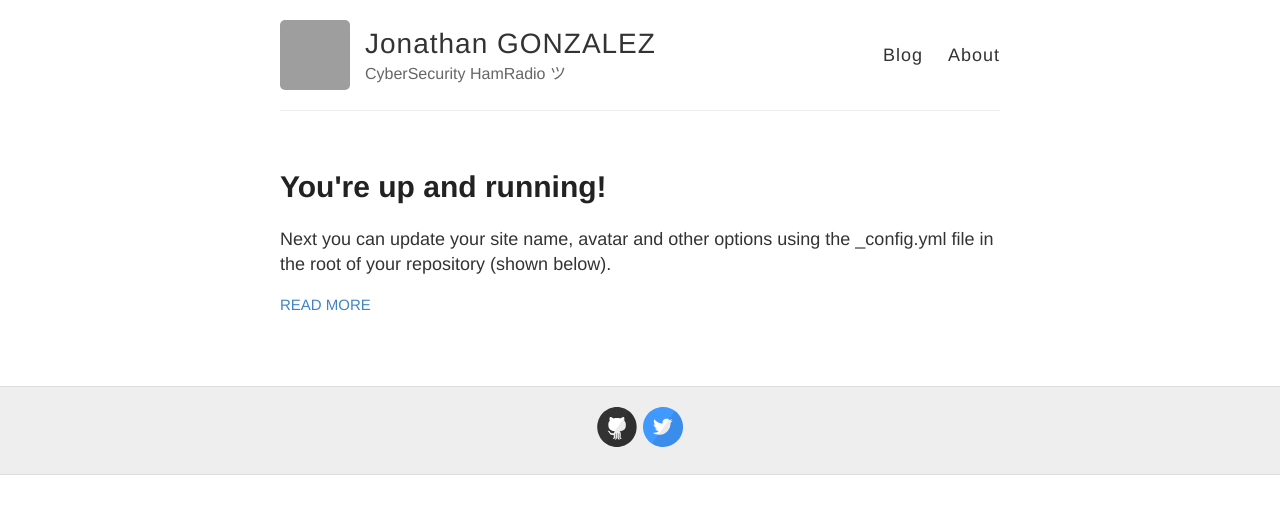
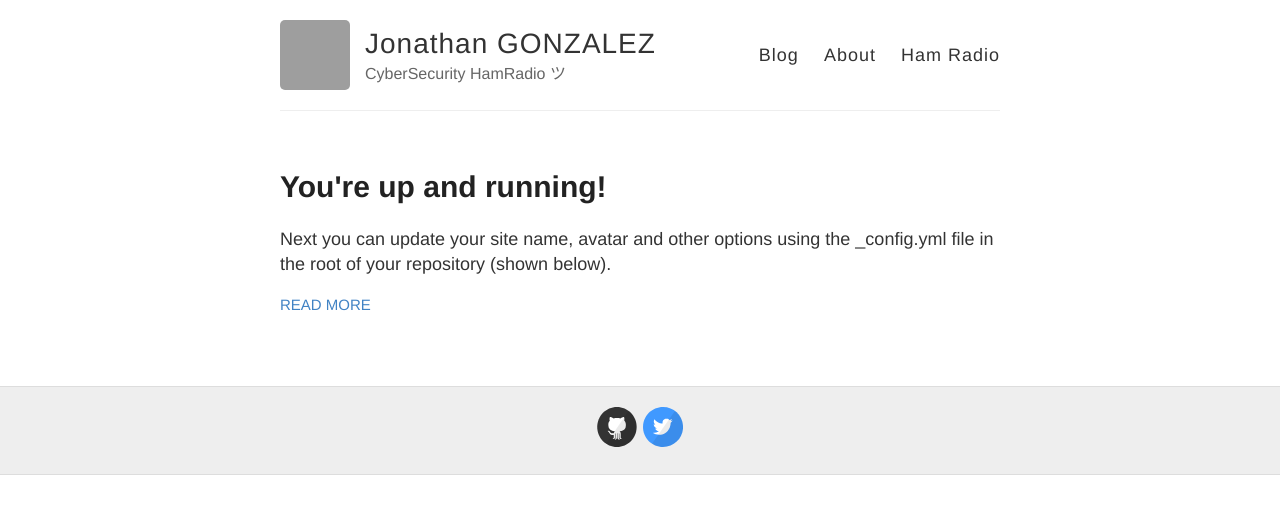
Before and after one commit to ea1het/0x30.io, a Jekyll site: the page built from index.html, in a window 1280 px wide. Shown: the top 514 px of the page. Built offline with Jekyll 4.4.1, drawn with Linux system fonts in a browser that asks for light colours; grey boxes are pictures that could not be loaded.

Commit message:
Testing menues
Signed-off-by: Jonathan Gonzalez <j@0x30.io>

```diff
--- a/_layouts/default.html
+++ b/_layouts/default.html
@@ -29,6 +29,7 @@
           <nav>
             <a href="{{ site.baseurl }}/">Blog</a>
             <a href="{{ site.baseurl }}/about">About</a>
+			<a href="{{ site.baseurl }}/hamradio">Ham Radio</a>
           </nav>
         </header>
       </div>
```
